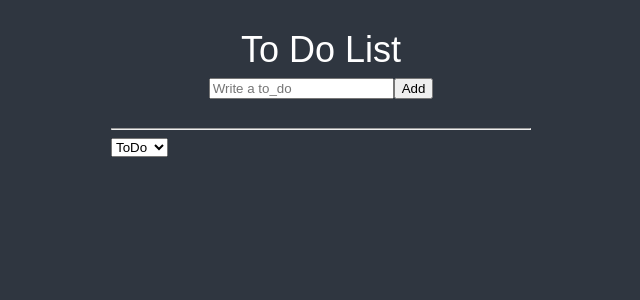
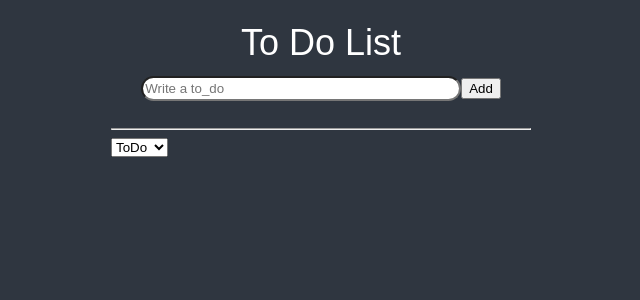
Before and after one commit to YuchanJung/todolist, a React (Create React App) app: page / in a window 1280 px wide. Shown: the top 300 px of the page, without its empty margins (319-959 px from the left). Built offline with nearby package versions, Linux system fonts and the light colour scheme.

Commit message:
have to edit error css

```diff
--- a/src/components/CreateToDo.tsx
+++ b/src/components/CreateToDo.tsx
@@ -1,6 +1,20 @@
 import { useForm } from "react-hook-form";
 import { useRecoilValue, useSetRecoilState } from "recoil";
+import styled from "styled-components";
 import { categoryState, toDosState } from "../atom";
+
+const ToDoInputter = styled.input`
+  width: 40vh;
+  height: 25px;
+  border-radius: 15px;
+`;
+
+const InputContainer = styled.div`
+  display: flex;
+  justify-content: center;
+  align-items: center;
+  margin: 5px 0px;
+`;
 
 interface IForm {
   toDo: string;
@@ -20,17 +34,19 @@ function CreateToDo() {
       setValue("toDo", "");
     };
     return (
+      <InputContainer>
         <form onSubmit={handleSubmit(onValid)}>
-        <input
+          <ToDoInputter
             {...register("toDo", {
               required: "Contents are required",
               minLength: { value: 5, message: "Contents are too short" },
             })}
             placeholder={`Write a ${category.toLowerCase()}`}
           />
-        <span>{errors.toDo?.message}</span>
+          {/* <span>{errors.toDo?.message}</span> */}
           <button>Add</button>
         </form>
+      </InputContainer>
     );
 }
 
--- a/src/components/ToDoList.tsx
+++ b/src/components/ToDoList.tsx
@@ -22,11 +22,6 @@ const Title = styled.h1`
   font-size: 36px;
   margin: 10px 0px;
 `
-const InputContainer = styled.div`
-  display: flex;
-  justify-content: center;
-  align-items: center;
-`;
 
 const ToDoContainer = styled.div`
   display: flex;
@@ -47,9 +42,7 @@ function ToDoList() {
     <Container>
       <Header>
         <Title>To Do List</Title>
-        <InputContainer>
-          <CreateToDo />
-        </InputContainer>
+        <CreateToDo />
       </Header>
       <hr />
       <select value={category} onInput={onInput}>
```
Lines whose indentation alone changed are shown as unchanged.
